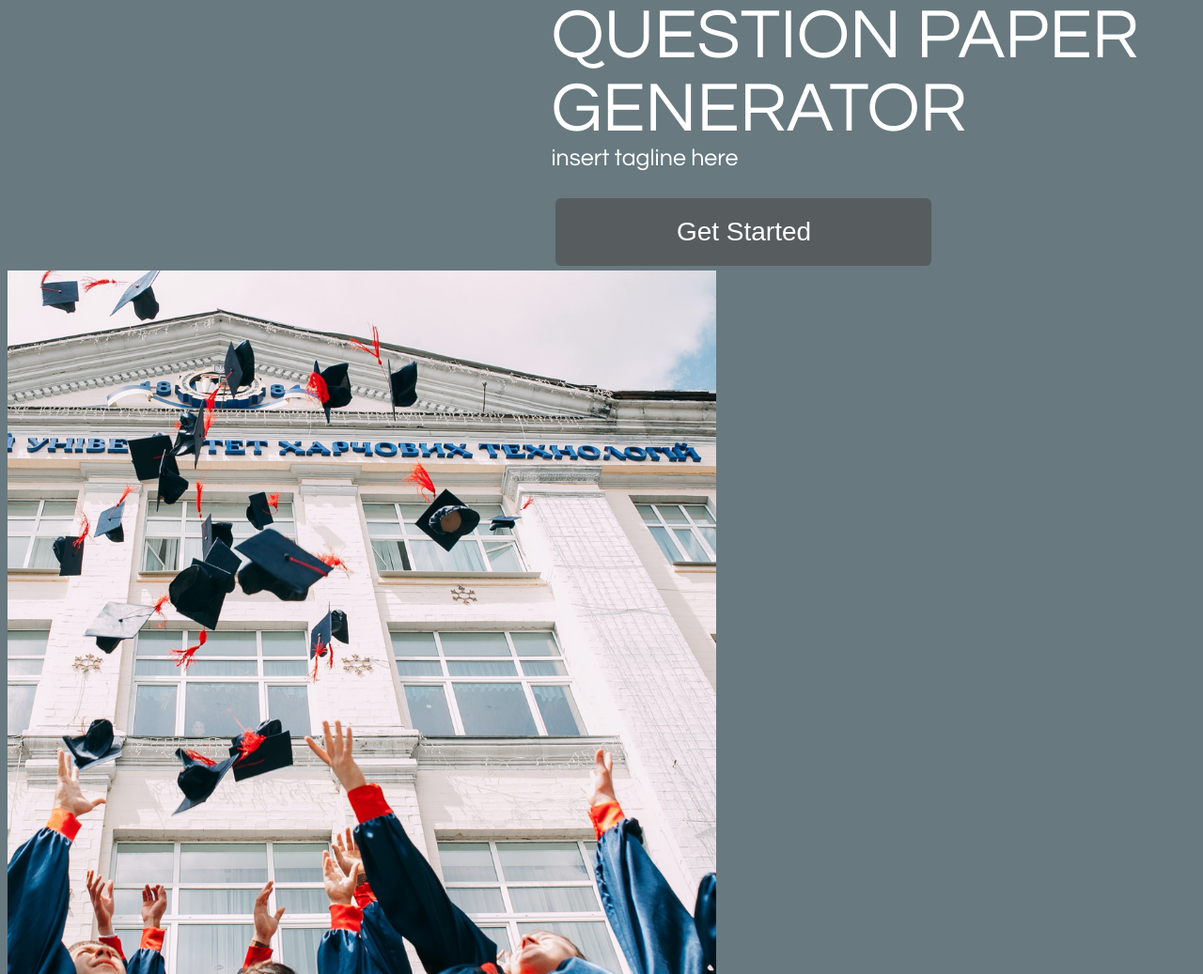
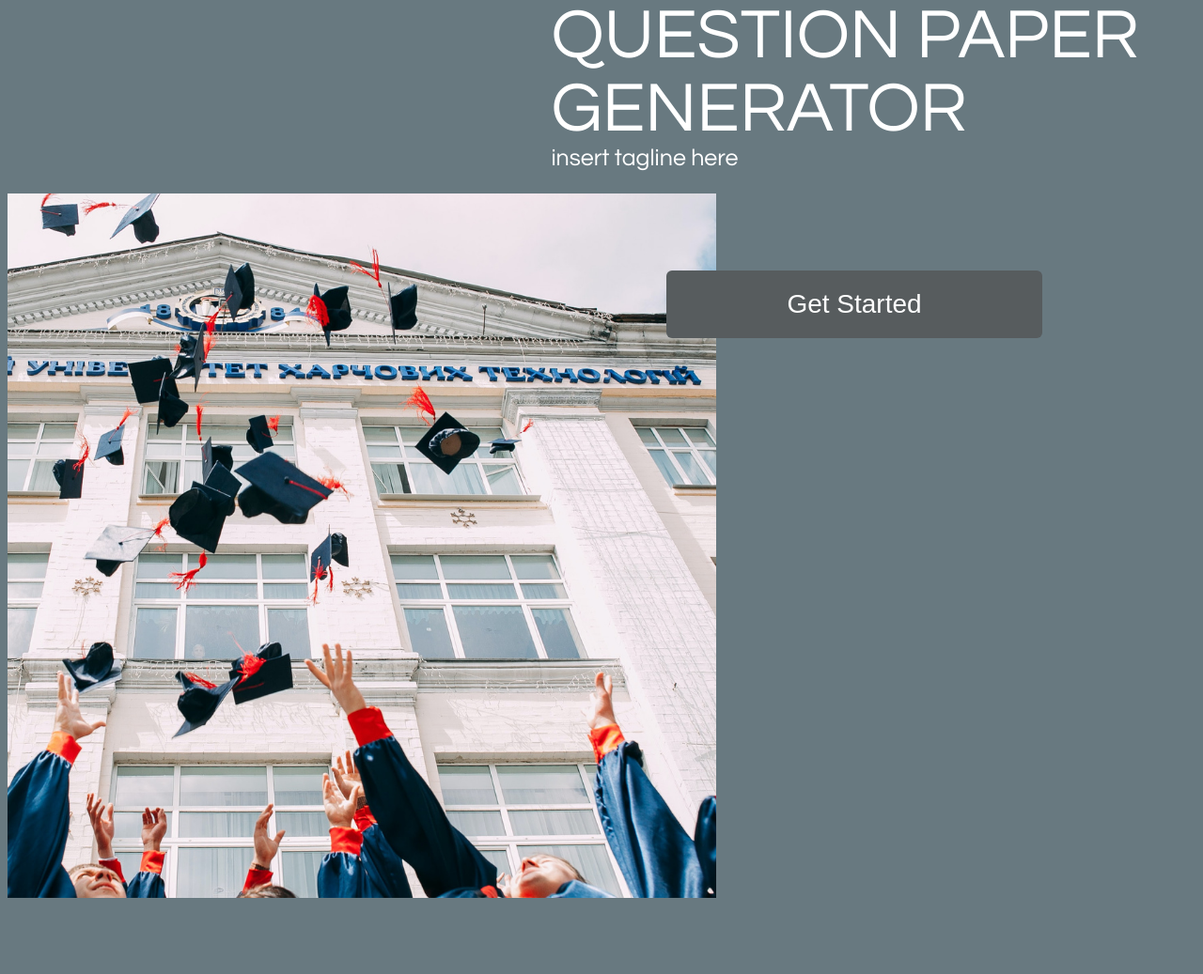
Before and after one commit to overthinker910/Question-Paper-Generator, a Django app: page / in a window 1280 px wide. Shown: the part 237-1274 px from the top of the page at 94% size. After the commit the page ends 1193 px from the top, so only its background shows below. Run offline with Django 4.2, Linux system fonts and the light colour scheme.

Commit message:
changes to main page css

```diff
--- a/Ques_paper/Ques_paper/urls.py
+++ b/Ques_paper/Ques_paper/urls.py
@@ -20,4 +20,5 @@ from django.urls import path, include
 urlpatterns = [
     path('', include('gashfa.urls')),
     path('admin/', admin.site.urls),
+
 ]
--- a/Ques_paper/ques_code/questions.py
+++ b/Ques_paper/ques_code/questions.py
@@ -7,7 +7,7 @@ import openpyxl
 def generate_ques():
     #loading the workbook in wb
     #!!!!add your path for the excel sheet here!!!!
-    wb = openpyxl.load_workbook("C:\\Users\\farde\\OneDrive\\Desktop\\QPG\\Question-Paper-Generator\\questions\\aoa_excel.xlsx")
+    wb = openpyxl.load_workbook("C:\\Users\\user\\Question-Paper-Generator\\questions\\aoa_excel.xlsx")
     #"questions/aoa_excel.xlsx"
     #cheching the sheets present in that workbook
     sheets = wb.sheetnames
--- a/Ques_paper/templates/main.html
+++ b/Ques_paper/templates/main.html
@@ -18,14 +18,17 @@
 		<div class="motto">
 			<p> insert tagline here</p>
 		</div>
-		<a href="whereToGo" >
-		<button type="button" class="btn btn-primary">
-			<span>Get Started</span>
-		</button></a>
+    <div>
+      </div>
+		<a href="whereToGo">
 </div>
+  <button type="button" class="btn">
+  <span>Get Started</span>
+  </button></a>
 </body>
 
 <style>
+
 	.btn {
 		border-radius: 6px;
 		background-color: #575c5e;
@@ -38,11 +41,17 @@
 		transition: all 0.5s;
 		cursor: pointer;
 		margin: 5px;
-	  }
+    top:65%;
+    left:55%;
+    position: absolute;
+    z-index: 2;
+  }
 
 	  .btn span {
 		cursor: pointer;
 		display: inline-block;
+    bottom: 100 px;
+    right: 100 px;
 		position: relative;
 		transition: 0.5s;
 	  }
@@ -75,11 +84,13 @@
 .mySlides{
 	display: none;
 }
+
 .container
 {
     float:right;
     margin-right:60px;
 }
+
 .title
 {
     margin-top:150px;
```
Also changed, not shown: Ques_paper/templates/python.html (+4 -4 lines).
